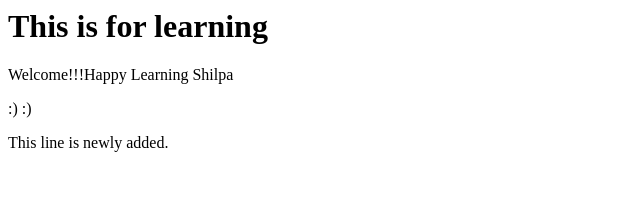
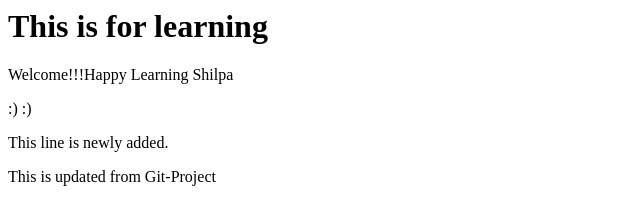
Before and after one commit to shekharnavin/Shilpa_Test, a plain HTML site: page index.html in a window 1280 px wide. Shown: the whole page, without its empty margins (0-640 px from the left). Drawn offline with Linux system fonts and the light colour scheme.

Commit message:
Updated from Git-Project Folder

```diff
--- a/index.html
+++ b/index.html
@@ -4,4 +4,5 @@
 <p>Welcome!!!Happy Learning Shilpa</p>
 <p>:) :)</p>
 <p>This line is newly added.</p>
+<p>This is updated from Git-Project</p>
 </html>
```
